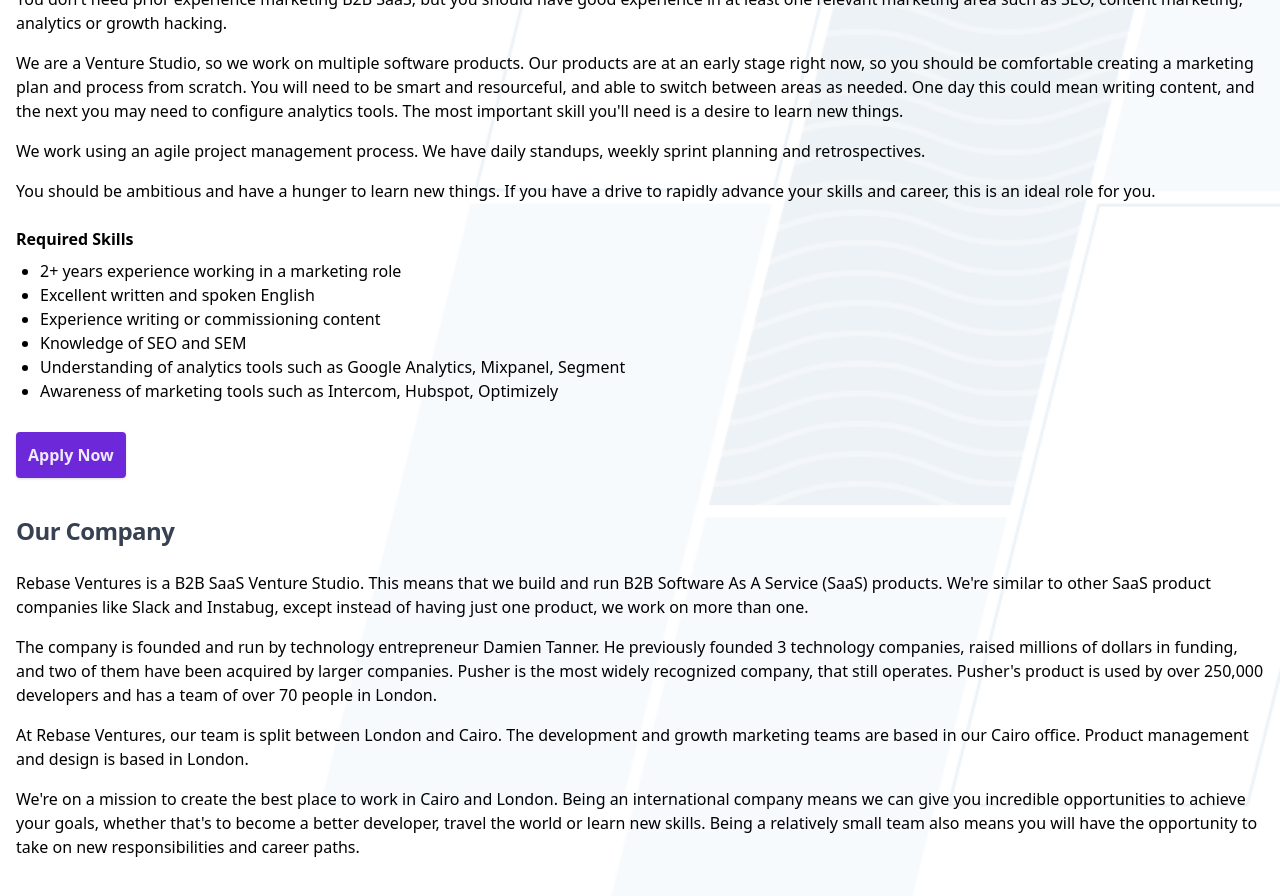
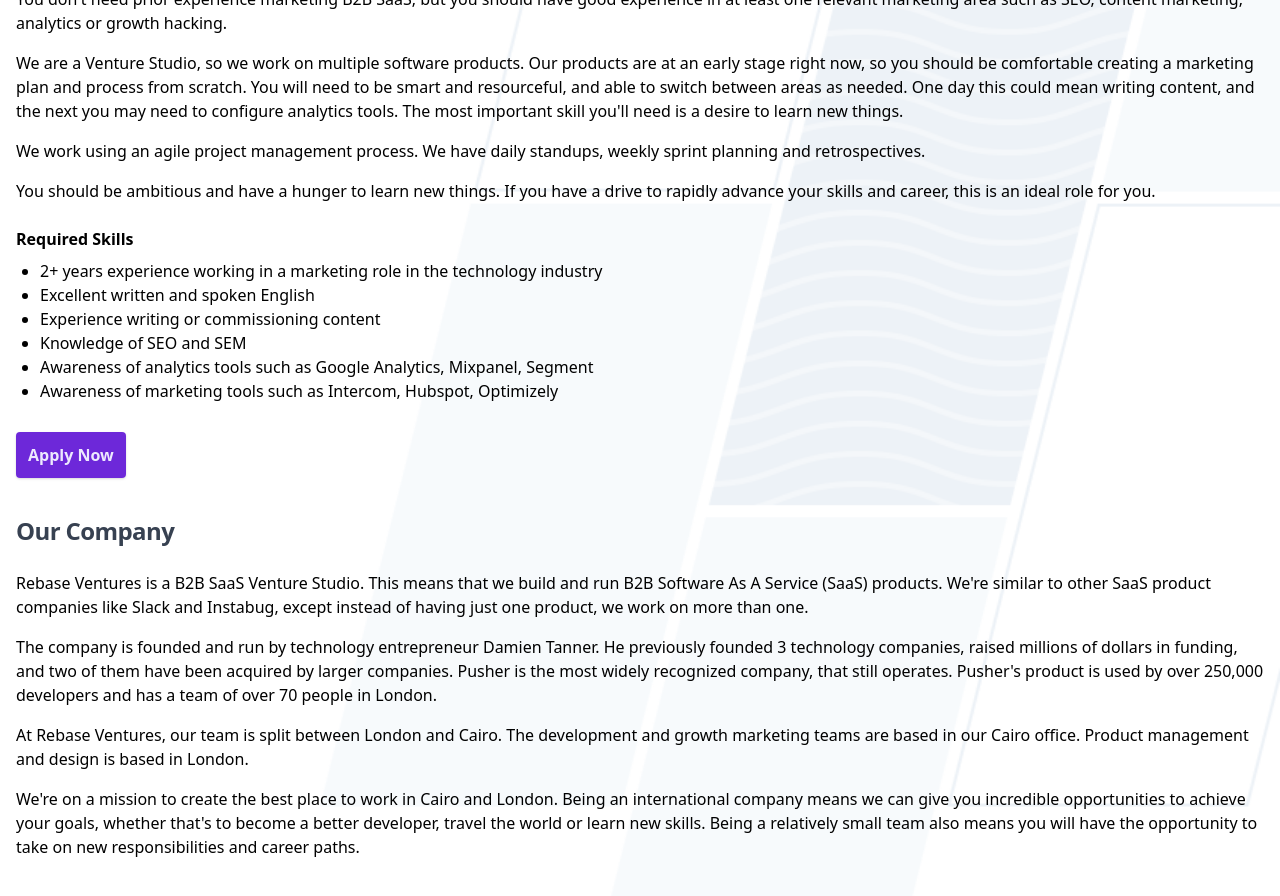
Before and after one commit to neilwitten/remoat.github.io, a Jekyll site: the page built from growth-marketing-lead-role.html, in a window 1280 px wide and 900 px high, scrolled down 351 px. Shown: the top 896 px of the window. Built offline with Jekyll 4.4.1, drawn with Linux system fonts in a browser that asks for light colours; nearby versions of some CDN libraries.

Commit message:
Update growth-marketing-lead-role.html

```diff
--- a/growth-marketing-lead-role.html
+++ b/growth-marketing-lead-role.html
@@ -22,11 +22,11 @@
 
 <h3 class="mt-6 mb-2 font-bold">Required Skills</h3>
 <ul class="ml-6 list-disc">
-  <li>2+ years experience working in a marketing role</li>
+  <li>2+ years experience working in a marketing role in the technology industry</li>
   <li>Excellent written and spoken English</li>
   <li>Experience writing or commissioning content</li>
   <li>Knowledge of SEO and SEM</li>
-  <li>Understanding of analytics tools such as Google Analytics, Mixpanel, Segment</li>
+  <li>Awareness of analytics tools such as Google Analytics, Mixpanel, Segment</li>
   <li>Awareness of marketing tools such as Intercom, Hubspot, Optimizely</li>
 </ul>
 
```
